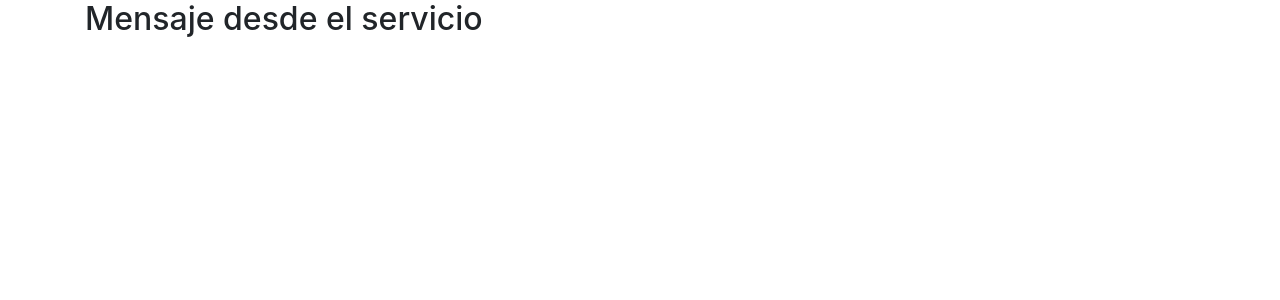
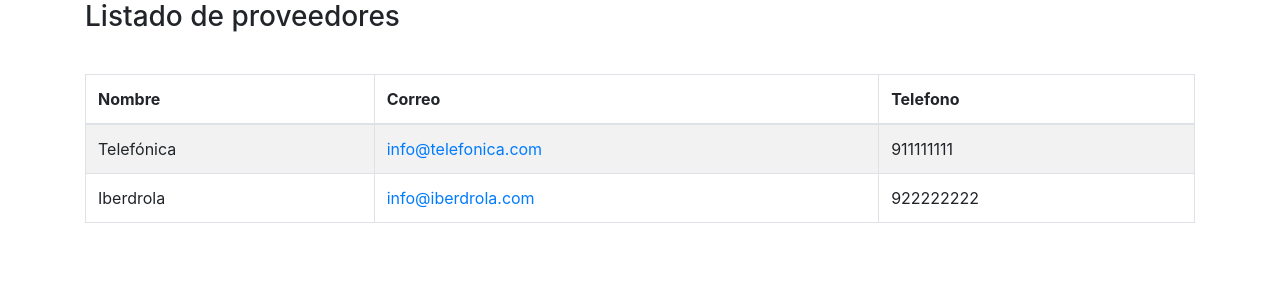
Before and after one commit to saul9402/appCompras, an Angular app: page / in a window 1280 px wide. Shown: the top 300 px of the page. Built offline with nearby package versions, Linux system fonts and the light colour scheme.

Commit message:
Se crea el primer componente
Se utiliza para crear una tabla que contiene objetes y se extrae desde el servicio

```diff
--- a/src/app/proveedores/proveedores/proveedores.component.html
+++ b/src/app/proveedores/proveedores/proveedores.component.html
@@ -1,3 +1,17 @@
-<h2>
-  {{ mensaje }}
-</h2>
+<h3>Listado de proveedores</h3>
+<table class="table table-bordered table-striped" style="margin-top: 40px">
+<thead>
+  <tr class="filters">
+    <th>Nombre</th>
+    <th>Correo</th>
+    <th>Telefono</th>
+  </tr>
+</thead>
+<tbody>
+  <tr *ngFor="let proveedor of proveedores">
+    <td>{{ proveedor.nombre }}</td>
+    <td><a href="mailto: {{ proveedor.email }}">{{ proveedor.email }}</a> </td>
+     <td>{{ proveedor.telefono }} </td>
+  </tr>
+</tbody>
+</table>
--- a/src/app/proveedores/proveedores/proveedores.component.ts
+++ b/src/app/proveedores/proveedores/proveedores.component.ts
@@ -8,12 +8,12 @@
 })
 export class ProveedoresComponent implements OnInit {
 
-  mensaje: string;
+  proveedores: any;
 
   constructor(private proveedoresService: ProveedoresService) { }
 
   ngOnInit() {
-    this.mensaje = this.proveedoresService.getProveedores();
+    this.proveedores = this.proveedoresService.getProveedores();
   }
 
 }
--- a/src/app/servicios/proveedores.service.ts
+++ b/src/app/servicios/proveedores.service.ts
@@ -5,9 +5,35 @@
 })
 export class ProveedoresService {
 
+
+  proveedores: any =[
+    {
+      nombre: 'Telefónica',
+      cif: 'B12345678',
+      direccion: 'Paseo de la Castellana, 100',
+      cp: '28.010',
+      localidad: 'Madrid',
+      provincia: 'Madrid',
+      telefono: 911111111,
+      email: 'info@telefonica.com',
+      contacto: 'Juan Pérez'
+    },
+    {
+      nombre: 'Iberdrola',
+      cif: 'B87654321',
+      direccion: 'Príncipe de Vergara, 200',
+      cp: '28.015',
+      localidad: 'Madrid',
+      provincia: 'Madrid',
+      telefono: 922222222,
+      email: 'info@iberdrola.com',
+      contacto: 'Laura Martínez'
+    }
+  ]
+
   constructor() { }
 
   getProveedores(){
-    return 'Mensaje desde el servicio';
+    return this.proveedores;
   }
 }
```
